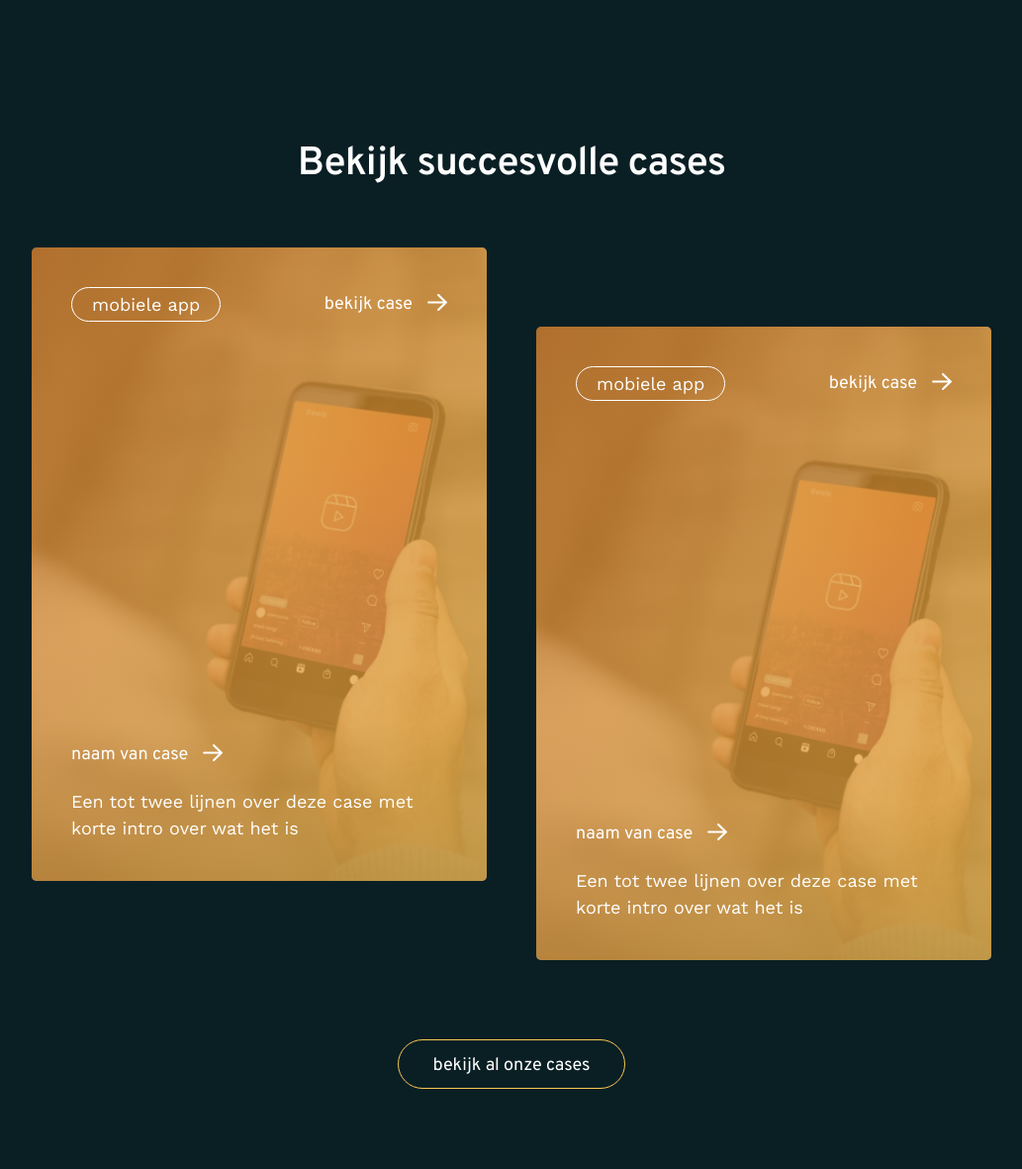
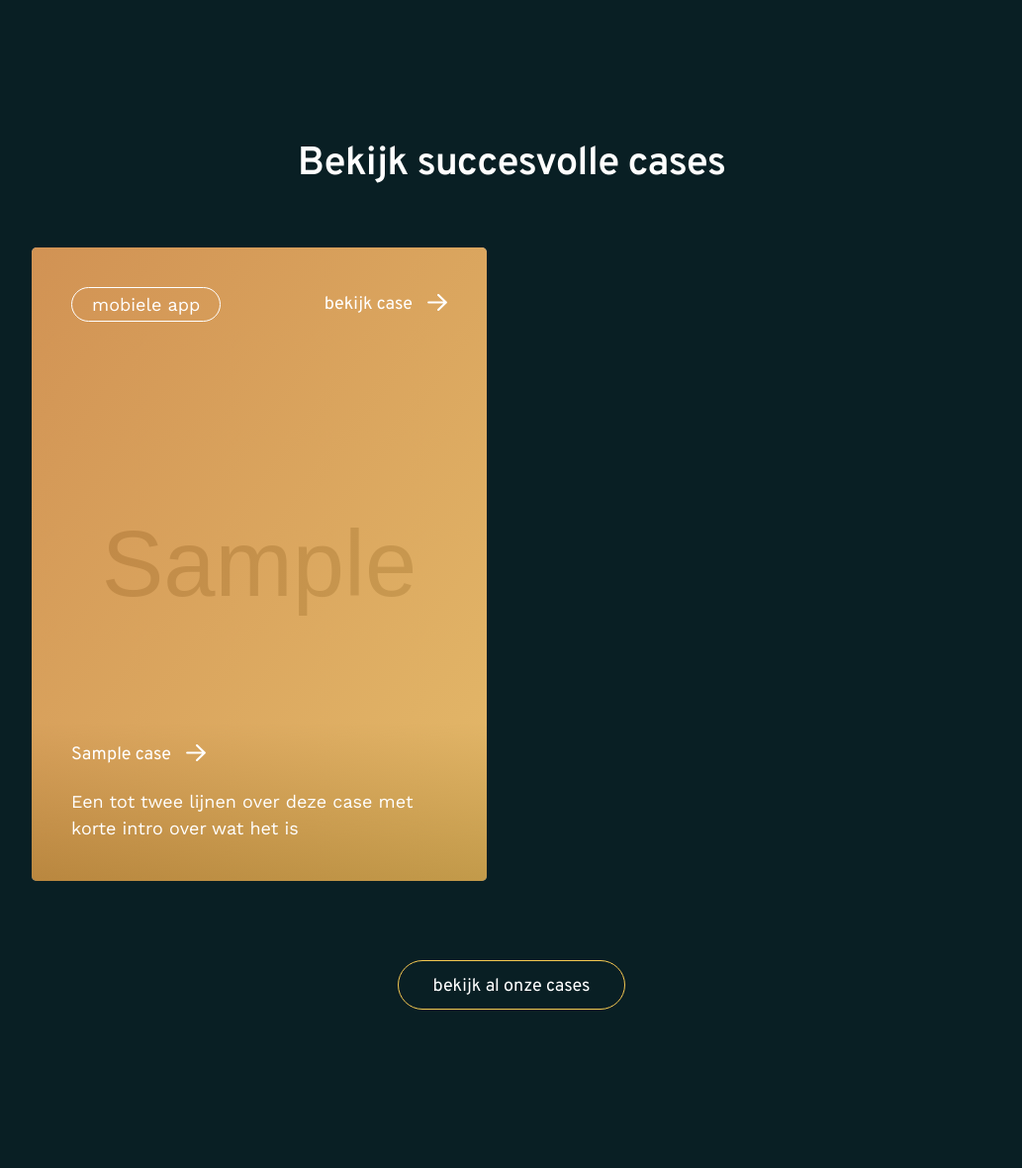
Before and after one commit to artemkazakov947/be.codelines, a Django app: template templates/website/service_list.html in a window 1280 px wide. Shown: the part 918-2099 px from the top of the page at 99% size, without its empty margins (123-1156 px from the left). Run offline with Django 4.2, Linux system fonts and the light colour scheme; tables that the repository leaves empty hold one stand-in row (values such as "Sample post"); the template is opened without the code that fills it: values that come from a table or form of the project are taken from there, most other values are stand-ins (such as "Sample title", 1, 10 or a date in 2020); grey boxes marked "Sample" are stand-in pictures; some libraries are stand-ins or nearby versions.

Commit message:
Added dynamic content to service_list.html

```diff
--- a/templates/website/service_list.html
+++ b/templates/website/service_list.html
@@ -10,7 +10,7 @@
                             <div class="desc">
                                 <p>Wij zijn een full-service digitaal bureau dat zich richt op het leveren van hoogwaardige en op maat gemaakte digitale oplossingen voor onze klanten. Maar je vraag je af hoe? Door de jaren heen hebben we ons verdiept in optimalisatie en we kunnen met trots zeggen dat we dit ook steeds succesvol doen. We hebben ons gespecialiseerd in verscheidene diensten die ons helpen dit doel te behalen.</p>
                             </div>
-                            <a href="/cases.php" class="btn --btn-yellow-transparent">ontdek onze cases</a>
+                            <a href="{% url 'website:case-list' %}" class="btn --btn-yellow-transparent">ontdek onze cases</a>
                         </div>
                     </div>
                 </div>
@@ -43,11 +43,11 @@
                         <h2 data-aos="fade-up" data-aos-duration="500">Bekijk succesvolle cases</h2>
                     </div>
                     <div class="cases-list">
-
+                        {% for case in another_cases %}
                             <div class="cases-list-item" data-aos="fade-up" data-aos-duration="500">
-                            <a href="/cases-detail.php" class="cases-card">
+                                <a href="{{ case.get_absolute_url }}" class="cases-card">
                                     <div class="cases-card__img">
-                                    <img src="/config/static/images/cases-card__img-1.jpg" alt="">
+                                        <img src="{{ case.cover.url }}" alt="">
                                     </div>
                                     <div class="cases-card__content">
                                         <div class="cases-card__top">
@@ -55,35 +55,18 @@
                                             <span class="read-more --white">bekijk case</span>
                                         </div>
                                         <div class="cases-card__bottom">
-                                        <span class="read-more --white">naam van case</span>
+                                            <span class="read-more --white">{{ case.name }}</span>
                                             <div class="cases-card__desc">Een tot twee lijnen over deze case met korte intro over wat het is</div>
                                         </div>
                                     </div>
                                 </a>
                             </div>
-
-                        <div class="cases-list-item" data-aos="fade-up" data-aos-duration="500">
-                            <a href="/cases-detail.php" class="cases-card">
-                                <div class="cases-card__img">
-                                    <img src="/config/static/images/cases-card__img-1.jpg" alt="">
+                        {% endfor %}
                     </div>
-                                <div class="cases-card__content">
-                                    <div class="cases-card__top">
-                                        <div class="cases-card__label">mobiele app</div>
-                                        <span class="read-more --white">bekijk case</span>
-                                    </div>
-                                    <div class="cases-card__bottom">
-                                        <span class="read-more --white">naam van case</span>
-                                        <div class="cases-card__desc">Een tot twee lijnen over deze case met korte intro over wat het is</div>
-                                    </div>
-                                </div>
-                            </a>
-                        </div>
-
-                    </div>
-                    <a href="/cases.php" class="btn --btn-yellow-transparent">bekijk al onze cases</a>
+                    <a href="{% url 'website:case-list' %}" class="btn --btn-yellow-transparent">bekijk al onze cases</a>
                 </div>
             </section>
+
 
             <section class="contact-section bg-bottom">
                 {% include "includes/contact-section.html" %}
```
Also changed, not shown: 1 other file. Lines whose indentation alone changed are shown as unchanged.
